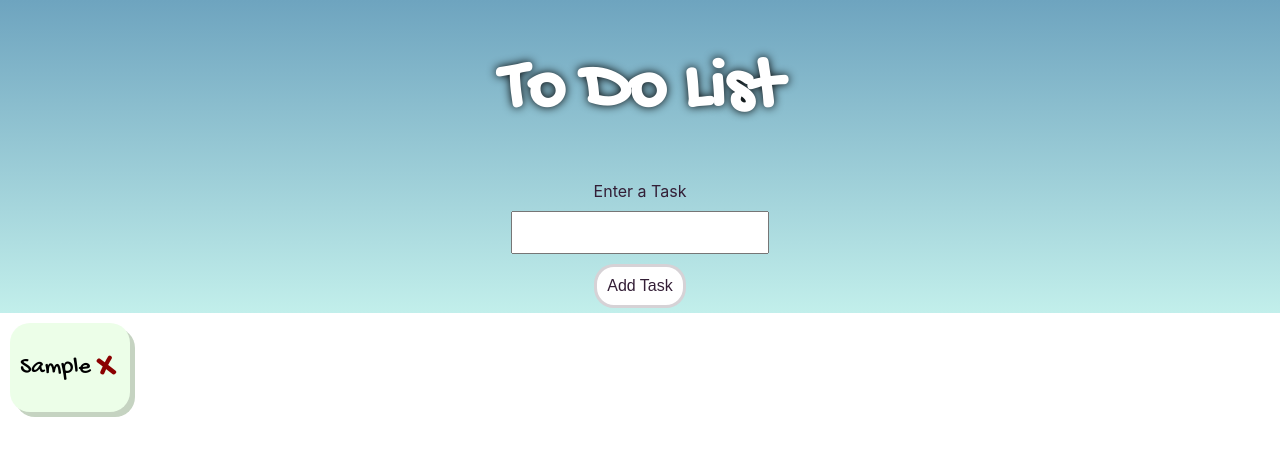
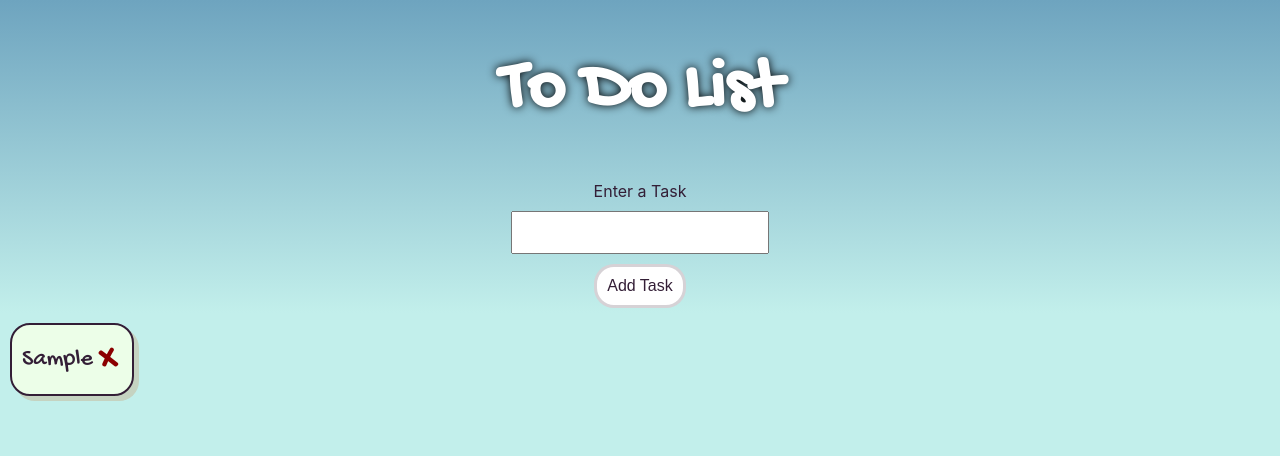
Before and after one commit to michaelmullany/CN-To-Do-List, a React (Create React App) app: page / in a window 1280 px wide. Both pictures are taken after typing "Sample" into the empty fields and a click on the button "Add Task". Shown: the top 456 px of the page. Built offline with nearby package versions, Linux system fonts and the light colour scheme.

Commit message:
Finalise style

```diff
--- a/src/App.css
+++ b/src/App.css
@@ -1,7 +1,10 @@
 @import url('https://fonts.googleapis.com/css2?family=Gochi+Hand&display=swap');
 
+body {
+    background: rgb(194,239,235);
+}
+
 #inputSection {
-    background: rgb(110,164,191);
     background: linear-gradient(180deg, rgba(110,164,191,1) 0%, rgba(194,239,235,1) 100%);
     color: white;
     display: flex;
@@ -59,10 +62,12 @@ label {
 }
 
 .task {
+    color: #331e36;
     border-radius: 20px;
     background-color: #ecfee8;
+    border: #331e36 2px solid;
     box-shadow: 5px 5px #c5d3c1;
-    padding: 10px;
+    padding: 0px 10px;
     margin: 10px;
     display: flex;
     align-items: center;
```
